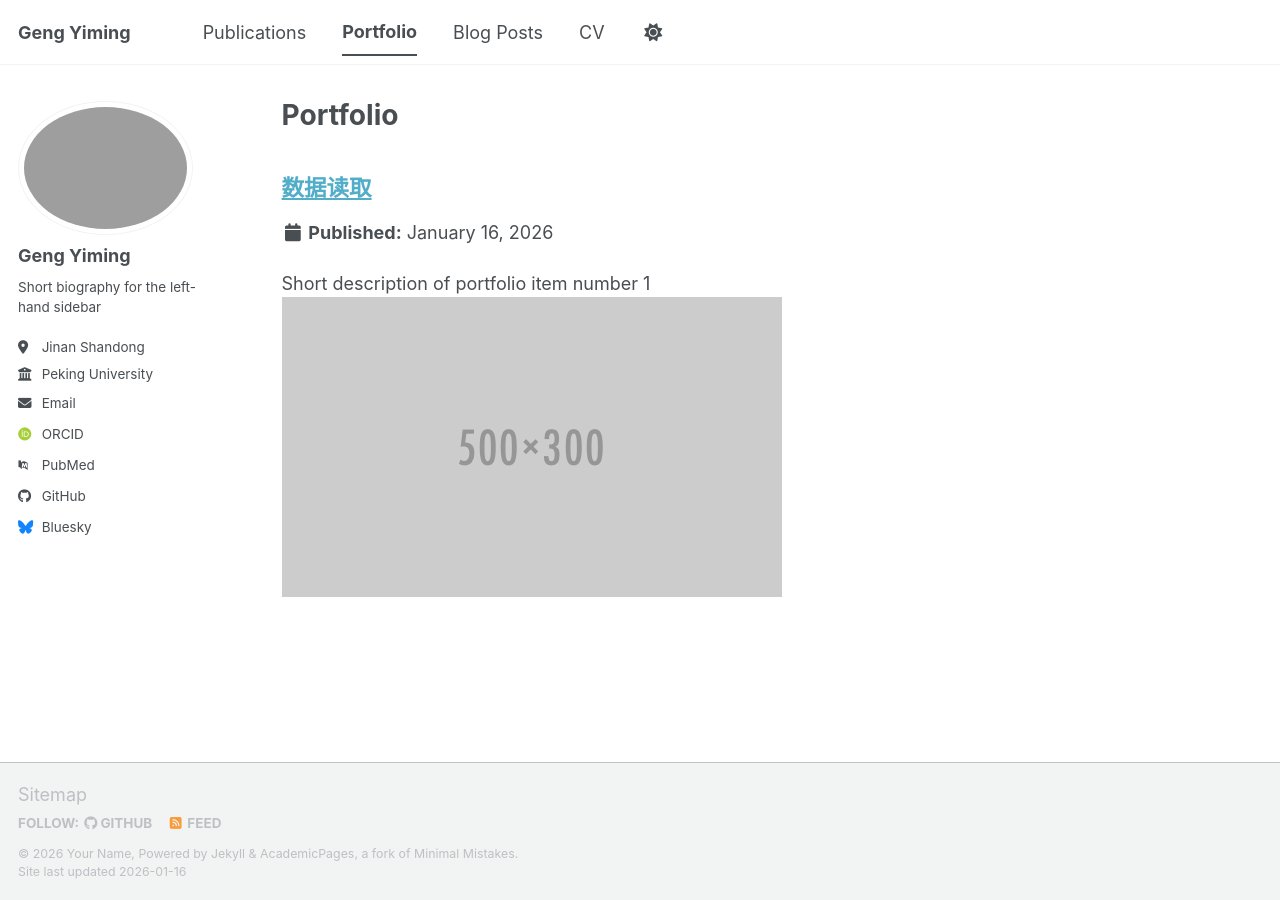
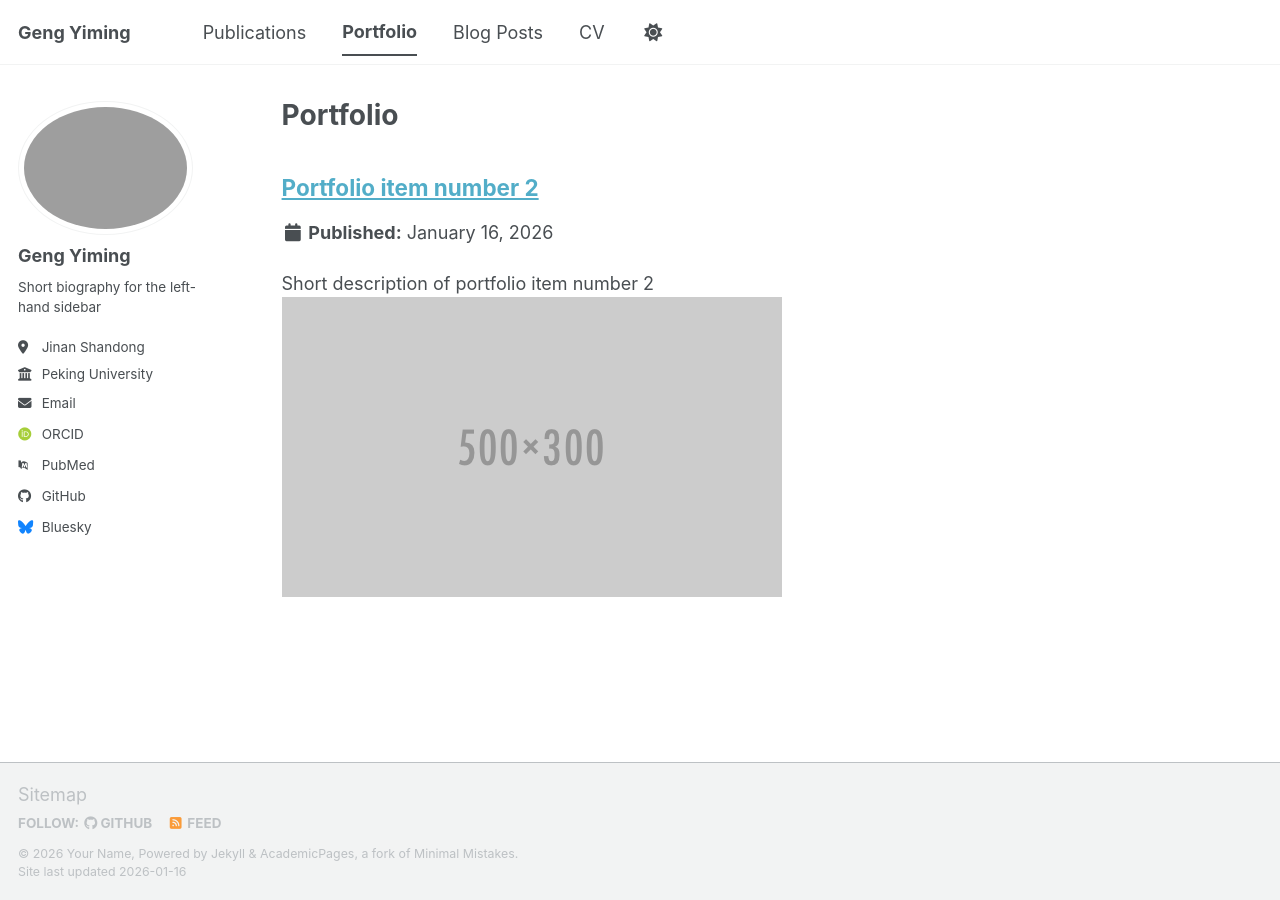
Before and after one commit to GENGYIM/GENGYIM.github.io, a Jekyll site: the page built from _pages/portfolio.html, in a window 1280 px wide. Built offline with Jekyll 4.4.1, drawn with Linux system fonts in a browser that asks for light colours; some web fonts are replaced; a script bundle is joined from its source files by our own code; library files that are not in the unit come from our copies.

Commit message:
Update portfolio-1.md

```diff
--- a/_portfolio/portfolio-1.md
+++ b/_portfolio/portfolio-1.md
@@ -1,5 +1,6 @@
 ---
-title: "数据读取"
-excerpt: "Short description of portfolio item number 1<br/><img src='/images/500x300.png'>"
+# front matter 中的 title 可保留（用于 portfolio 列表页索引，无实际跳转作用）
+title: "Portfolio item number 2"
+excerpt: "Short description of portfolio item number 2<br/><img src='/images/500x300.png' alt='项目图片'>"
 collection: portfolio
 ---
```
